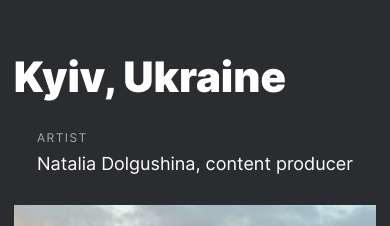
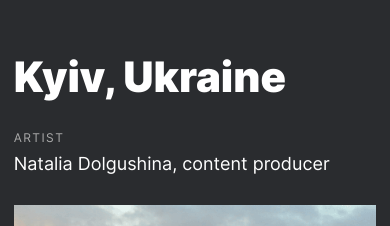
Before and after one commit to MarkMichaely/web_project_3, a plain HTML site: page index.html in a window 390 px wide. Shown: the part 3920-4146 px from the top of the page. Drawn offline with Linux system fonts and the light colour scheme.

Commit message:
made blocks

```diff
--- a/blocks/media.css
+++ b/blocks/media.css
@@ -134,6 +134,9 @@
   .card__title {
     justify-self: start;
   }
+  .website {
+    justify-self: start;
+  }
   .card__image {
     object-fit: cover;
   }
```
